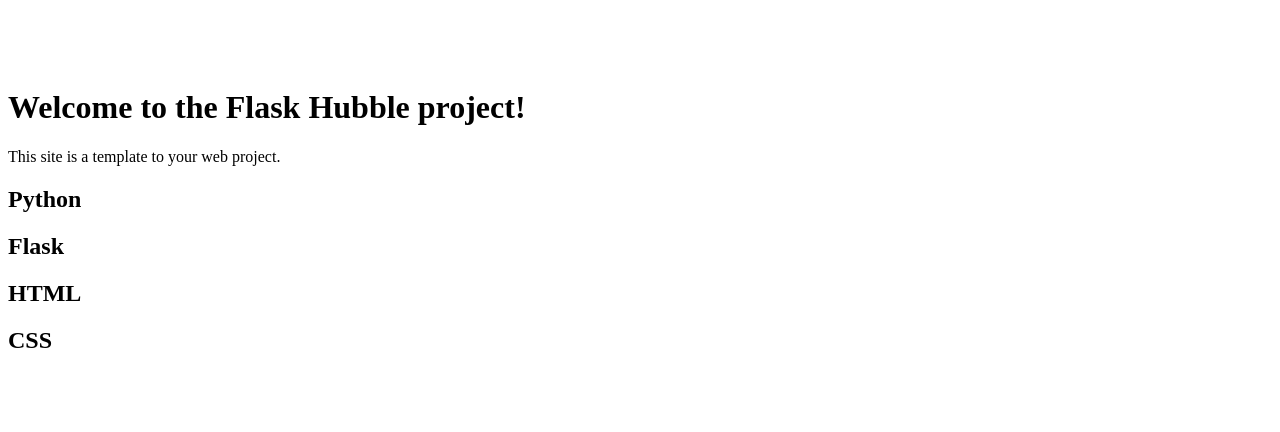
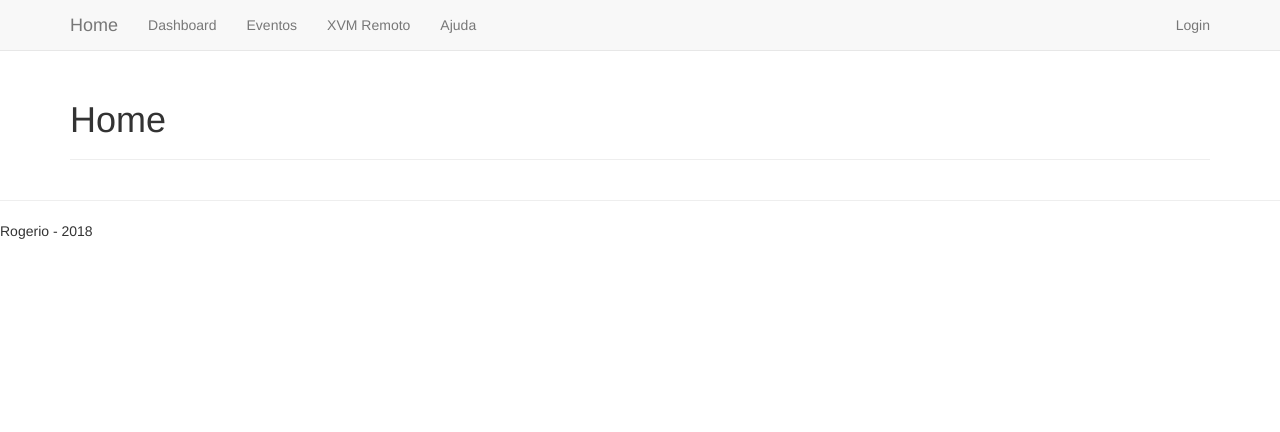
Before and after one commit to rogerioprando/flask-hubble, a Flask app: page / in a window 1280 px wide. Shown: the top 432 px of the page. Run offline with Flask 2, Linux system fonts and the light colour scheme; some libraries are stand-ins or nearby versions.

Commit message:
Added use of templates and Bootstrap

```diff
--- a/project/core/templates/index.html
+++ b/project/core/templates/index.html
@@ -1,30 +1,8 @@
-<!DOCTYPE html>
-<html lang="pt-br">
-  <head>
-    <meta http-equiv="Content-Type" content="text/html; charset=UTF-8"/>
-    <meta name="viewport" content="width=device-width, initial-scale=1">
-    <meta name="description" content="Flask Hubble project">
-    <meta name="author" content="Rogerio Prando">
-    <title>Flask Hubble</title>
-    <!-- styles -->
-    <link rel="stylesheet" href="{{ url_for('static', filename='css/main.css') }}">
-  </head>
-  <body>
+{% extends "layout.html" %}
+{% block content %}
 
-<h1>Welcome to the Flask Hubble project!</h1>
+    <div class="page-header">
+        <h1>Home</h1>
+    </div>
 
-
-
-This site is a template to your web project.
-
-
-<h2>Python</h2>
-
-<h2>Flask</h2>
-
-<h2>HTML</h2>
-
-<h2>CSS</h2>
-
-  </body>
-</html>
+{% endblock %}
--- /dev/null
+++ b/project/core/templates/layout.html
@@ -0,0 +1,64 @@
+<!DOCTYPE html>
+<html lang="pt-br">
+    <head>
+        <meta charset="utf-8">
+        <meta http-equiv="X-UA-Compatible" content="IE=edge">
+        <meta name="viewport" content="width=device-width, initial-scale=1">
+        <meta name="description" content="Flask Hubble">
+        <title>Flask Hubble</title>
+        <!-- styles -->
+        <link href="https://maxcdn.bootstrapcdn.com/bootstrap/3.3.6/css/bootstrap.min.css"
+        rel="stylesheet" integrity="sha384-1q8mTJOASx8j1Au+a5WDVnPi2lkFfwwEAa8hDDdjZlpLegxhjVME1fgjWPGmkzs7"
+        crossorigin="anonymous">
+        <link rel="stylesheet" href="{{ url_for('static', filename='css/main.css') }}">
+    </head>
+
+    <body>
+    <!-- Static navbar -->
+    <nav class="navbar navbar-default navbar-fixed-top">
+        <div class="container">
+            <!-- Brand and toggle get grouped for better mobile display -->
+            <div class="navbar-header">
+                <button type="button" class="navbar-toggle collapsed" data-toggle="collapse" data-target="#recipes-navbar-collapse-1" aria-expanded="false">
+                <span class="sr-only">Toggle navigation</span>
+                <span class="icon-bar"></span>
+                <span class="icon-bar"></span>
+                <span class="icon-bar"></span>
+                </button>
+                <a class="navbar-brand" href="{{ url_for('core.index') }}">Home</a>
+            </div>
+
+            <!-- Collect the nav links, forms, and other content for toggling -->
+            <div class="collapse navbar-collapse" id="recipes-navbar-collapse-1">
+                <ul class="nav navbar-nav">
+                    <li><a href="#">Dashboard</a></li>
+                    <li><a href="{{ url_for('core.list_events') }}">Eventos</a></li>
+                    <li><a href="#">XVM Remoto</a></li>
+                    <li><a href="#">Ajuda</a></li>
+                </ul>
+                    <ul class="nav navbar-nav navbar-right">
+                    <li><a href="#">Login</a></li>
+                </ul>
+            </div><!--/.nav-collapse -->
+        </div><!-- /.container -->
+    </nav>
+
+    <div class="container">
+        <div class="content">
+            <!-- child template -->
+            {% block content %}
+            {% endblock %}
+        </div>
+    </div>
+
+    <!-- footer -->
+    <div class="footer">
+        <hr>
+        <p>Rogerio - 2018</p>
+    </div>
+
+    <!-- scripts -->
+    <script src="//code.jquery.com/jquery-1.11.3.min.js"></script>
+    <script src="https://maxcdn.bootstrapcdn.com/bootstrap/3.3.6/js/bootstrap.min.js" integrity="sha384-0mSbJDEHialfmuBBQP6A4Qrprq5OVfW37PRR3j5ELqxss1yVqOtnepnHVP9aJ7xS" crossorigin="anonymous"></script>
+    </body>
+</html>
--- a/project/core/views.py
+++ b/project/core/views.py
@@ -1,4 +1,5 @@
 from flask import render_template, Blueprint
+from project.models import Event
 
 core_blueprint = Blueprint('core', __name__, template_folder='templates')
 
@@ -6,3 +7,9 @@
 @core_blueprint.route('/')
 def index():
     return render_template('index.html')
+
+
+@core_blueprint.route('/eventos')
+def list_events():
+    all_events = Event.query.all()  # query events in the db
+    return render_template('eventos.html', events=all_events)
```
Also changed, not shown: project/core/templates/eventos.html (added, +28 -0 lines), README.md.
